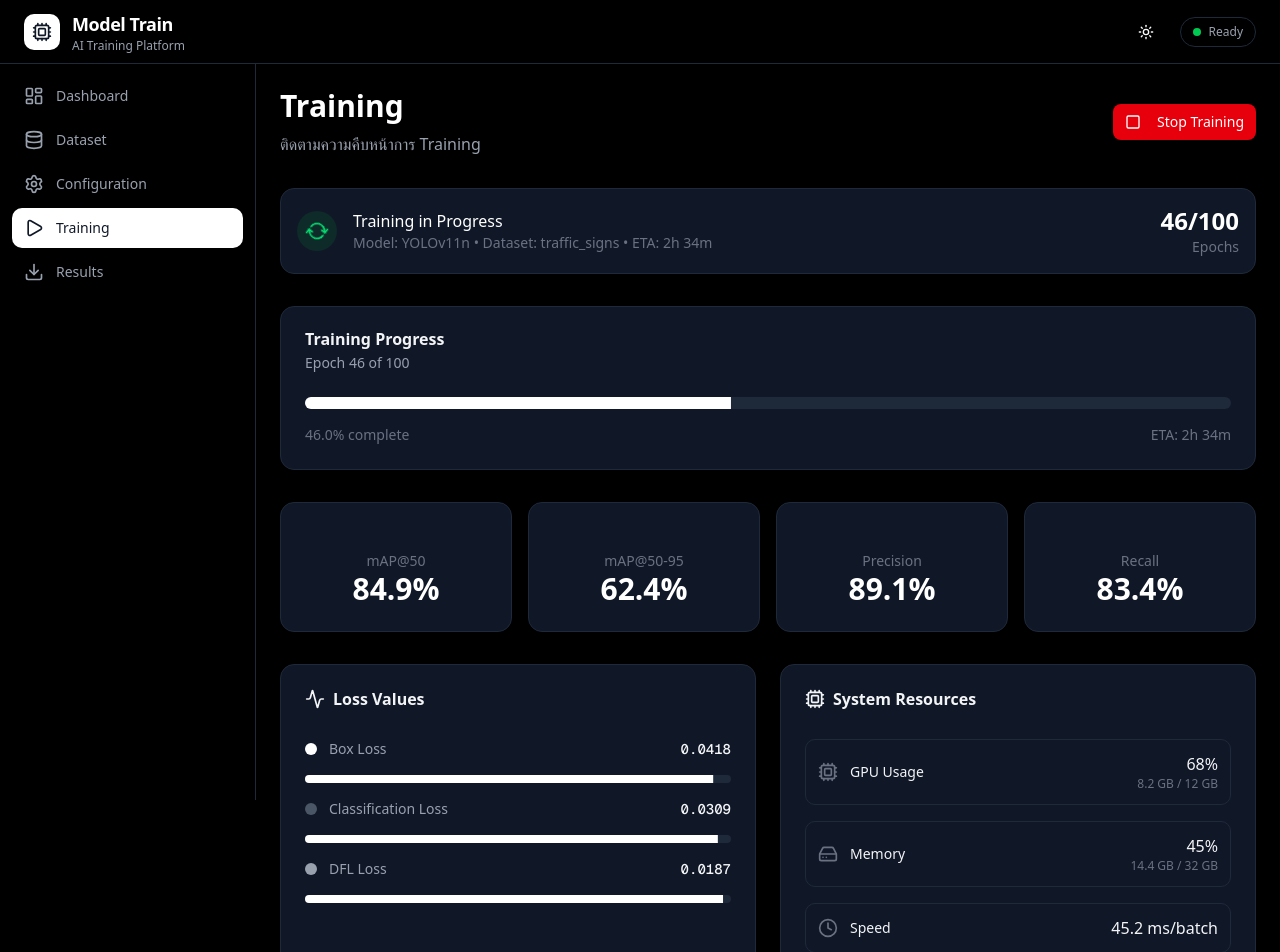
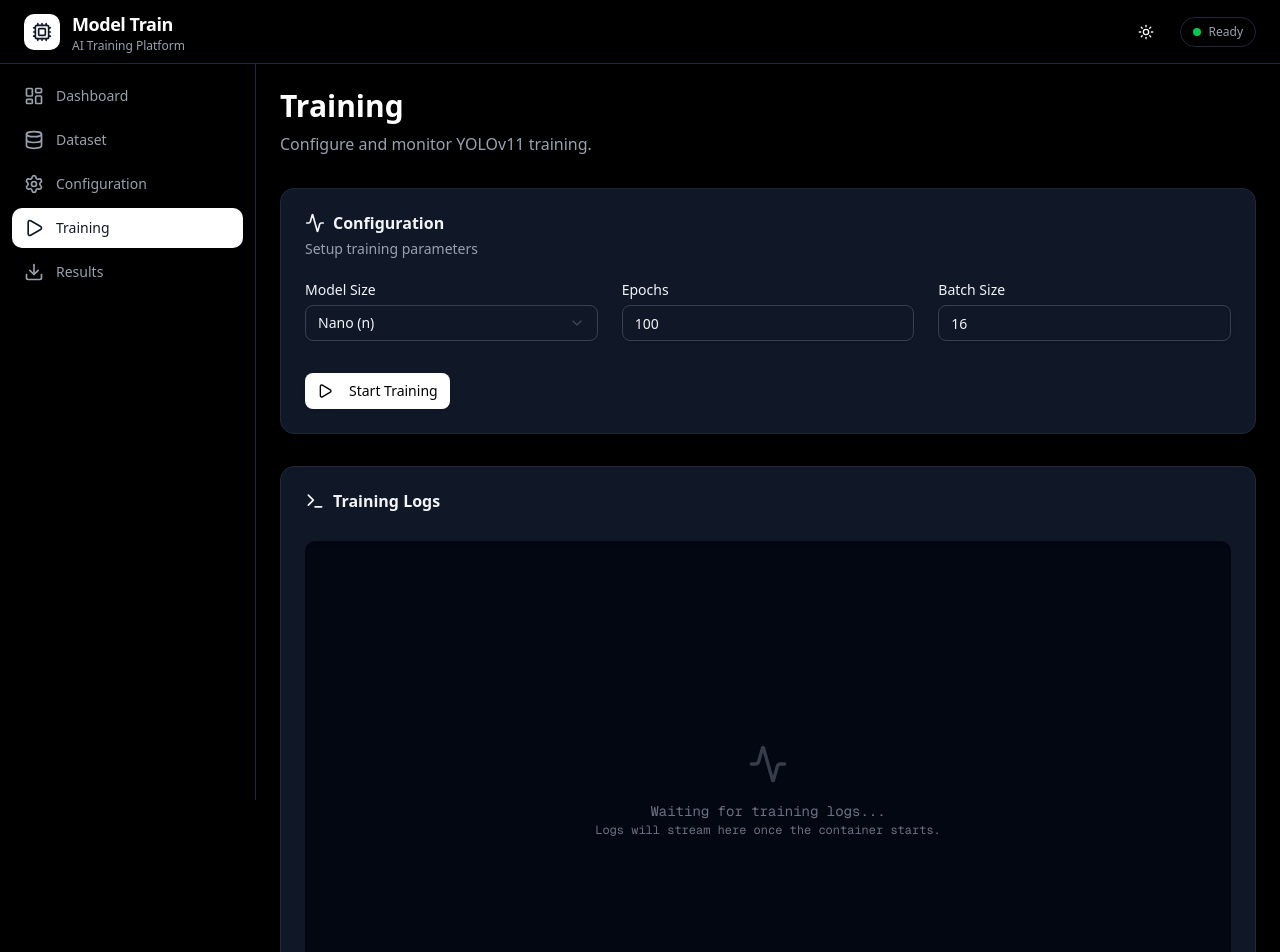
Before and after one commit to Valtheros/AILAB-font, a Next.js app: page /training in a window 1280 px wide. Shown: the top 952 px of the page. Built offline with nearby package versions, Linux system fonts and the light colour scheme.

Commit message:
sudo for train

```diff
--- a/app/training/page.tsx
+++ b/app/training/page.tsx
@@ -1,6 +1,7 @@
 "use client";
 
 import { MainLayout } from "@/components/MainLayout";
+import { Button } from "@/components/ui/button";
 import {
   Card,
   CardContent,
@@ -8,79 +9,131 @@ import {
   CardHeader,
   CardTitle,
 } from "@/components/ui/card";
-import { Button } from "@/components/ui/button";
+import { Input } from "@/components/ui/input";
+import { Label } from "@/components/ui/label";
 import { Progress } from "@/components/ui/progress";
 import {
-  Play,
-  Square,
-  RefreshCw,
-  Clock,
-  Cpu,
-  HardDrive,
-  Activity,
-  Terminal,
-} from "lucide-react";
-import { useState, useEffect } from "react";
+  Select,
+  SelectContent,
+  SelectItem,
+  SelectTrigger,
+  SelectValue,
+} from "@/components/ui/select";
+import { Play, Square, Terminal, Activity, AlertCircle } from "lucide-react";
+import { useState, useRef, useEffect } from "react";
 
-// Mock training data
-const mockMetrics = {
-  epoch: 45,
+export default function TrainingPage() {
+  const [isTraining, setIsTraining] = useState(false);
+  const [containerId, setContainerId] = useState<string | null>(null);
+  const [logs, setLogs] = useState<string>("");
+  const [status, setStatus] = useState<string>("idle");
+  const logContainerRef = useRef<HTMLDivElement>(null);
+
+  // Configuration State
+  const [modelSize, setModelSize] = useState("n");
+  const [epochs, setEpochs] = useState("100");
+  const [batchSize, setBatchSize] = useState("16");
+
+  // Metrics State
+  const [metrics, setMetrics] = useState({
+    epoch: 0,
     totalEpochs: 100,
-  boxLoss: 0.0423,
-  clsLoss: 0.0312,
-  dflLoss: 0.0187,
-  mAP50: 0.847,
-  mAP5095: 0.623,
-  precision: 0.891,
-  recall: 0.834,
-  eta: "2h 34m",
-  speed: "45.2 ms/batch",
+    boxLoss: 0,
+    clsLoss: 0,
+    dflLoss: 0,
+    mAP50: 0,
+    mAP5095: 0,
+    precision: 0,
+    recall: 0,
+    eta: "--:--",
+    speed: "-",
+  });
+
+  const API_URL = "http://localhost:8000";
+
+  const startTraining = async () => {
+    try {
+      setIsTraining(true);
+      setLogs("Starting training container...\n");
+      // Reset metrics
+      setMetrics({
+        epoch: 0,
+        totalEpochs: parseInt(epochs),
+        boxLoss: 0,
+        clsLoss: 0,
+        dflLoss: 0,
+        mAP50: 0,
+        mAP5095: 0,
+        precision: 0,
+        recall: 0,
+        eta: "--:--",
+        speed: "-",
+      });
+
+      const response = await fetch(`${API_URL}/api/train`, {
+        method: "POST",
+        headers: {
+          "Content-Type": "application/json",
+        },
+        body: JSON.stringify({
+          model_size: modelSize,
+          epochs: parseInt(epochs),
+          batch_size: parseInt(batchSize),
+          project_name: "yolo_run_" + Date.now(),
+        }),
+      });
+
+      if (!response.ok) {
+        throw new Error("Failed to start training");
+      }
+
+      const data = await response.json();
+      setContainerId(data.container_id);
+      setStatus("running");
+      setLogs((prev) => prev + `Container started: ${data.container_id}\n`);
+    } catch (error) {
+      console.error(error);
+      setLogs((prev) => prev + `Error starting training: ${error}\n`);
+      setIsTraining(false);
+    }
   };
 
-const mockLogs = [
-  { time: "00:45:23", message: "Epoch 45/100 started" },
-  {
-    time: "00:45:22",
-    message: "Validation complete: mAP50=0.847, mAP50-95=0.623",
-  },
-  {
-    time: "00:44:18",
-    message: "Epoch 44/100 complete: box_loss=0.0431, cls_loss=0.0318",
-  },
-  { time: "00:43:15", message: "Saving checkpoint: best.pt (mAP50=0.847)" },
-  { time: "00:42:10", message: "GPU Memory: 8.2 GB / 12 GB (68%)" },
-  { time: "00:41:05", message: "Epoch 44/100 started" },
-  {
-    time: "00:40:02",
-    message: "Validation complete: mAP50=0.841, mAP50-95=0.618",
-  },
-  {
-    time: "00:38:55",
-    message: "Epoch 43/100 complete: box_loss=0.0445, cls_loss=0.0325",
-  },
-];
 
-export default function TrainingPage() {
-  const [isTraining, setIsTraining] = useState(true);
-  const [metrics, setMetrics] = useState(mockMetrics);
+  // Poll for logs and status
+  useEffect(() => {
+    if (!containerId || status === "exited") return;
 
-  // Simulate training progress
-  useEffect(() => {
-    if (!isTraining) return;
+    const interval = setInterval(async () => {
+      try {
+        // Get Status
+        const statusRes = await fetch(`${API_URL}/api/status/${containerId}`);
+        const statusData = await statusRes.json();
+        setStatus(statusData.status);
 
-    const interval = setInterval(() => {
-      setMetrics((prev) => ({
-        ...prev,
-        epoch: Math.min(prev.epoch + 1, prev.totalEpochs),
-        boxLoss: Math.max(0.01, prev.boxLoss - 0.0005),
-        clsLoss: Math.max(0.01, prev.clsLoss - 0.0003),
-        mAP50: Math.min(0.95, prev.mAP50 + 0.002),
-        mAP5095: Math.min(0.75, prev.mAP5095 + 0.001),
-      }));
-    }, 3000);
+        if (statusData.status === "exited") {
+          setIsTraining(false);
+          setLogs((prev) => prev + "\nTraining completed (container exited).");
+          clearInterval(interval);
+        }
+
+        // Get Logs
+        const logsRes = await fetch(`${API_URL}/api/logs/${containerId}`);
+        const logsData = await logsRes.json();
+        const currentLogs = logsData.logs || "";
+        setLogs(currentLogs);
+
+        // Auto-scroll to bottom
+        if (logContainerRef.current) {
+          logContainerRef.current.scrollTop =
+            logContainerRef.current.scrollHeight;
+        }
+      } catch (error) {
+        console.error("Polling error:", error);
+      }
+    }, 2000);
 
     return () => clearInterval(interval);
-  }, [isTraining]);
+  }, [containerId, status]);
 
   const progressPercent = (metrics.epoch / metrics.totalEpochs) * 100;
 
@@ -94,39 +147,91 @@ export default function TrainingPage() {
               Training
             </h1>
             <p className="mt-2 text-gray-600 dark:text-gray-400">
-              ติดตามความคืบหน้าการ Training
+              Configure and monitor YOLOv11 training.
             </p>
           </div>
           <div className="flex items-center gap-3">
-            {isTraining ? (
+            {/* Only show stop button if running. Start button is inside config below/modal,
+                 but we can keep a global action if desired. For now, let's keep it simple. */}
+            {isTraining && (
               <Button
                 variant="destructive"
                 onClick={() => setIsTraining(false)}
+                disabled={status === "exited"}
               >
                 <Square className="mr-2 h-4 w-4" />
                 Stop Training
-              </Button>
-            ) : (
-              <Button onClick={() => setIsTraining(true)}>
-                <Play className="mr-2 h-4 w-4" />
-                Start Training
               </Button>
             )}
           </div>
         </div>
 
+        {/* Configuration Section (Visible when idle) */}
+        {!isTraining && status !== "running" && (
+          <Card>
+            <CardHeader>
+              <CardTitle className="flex items-center gap-2">
+                <Activity className="h-5 w-5" />
+                Configuration
+              </CardTitle>
+              <CardDescription>Setup training parameters</CardDescription>
+            </CardHeader>
+            <CardContent className="space-y-4">
+              <div className="grid grid-cols-1 gap-6 md:grid-cols-3">
+                <div className="space-y-2">
+                  <Label>Model Size</Label>
+                  <Select value={modelSize} onValueChange={setModelSize}>
+                    <SelectTrigger>
+                      <SelectValue placeholder="Select model size" />
+                    </SelectTrigger>
+                    <SelectContent>
+                      <SelectItem value="n">Nano (n)</SelectItem>
+                      <SelectItem value="s">Small (s)</SelectItem>
+                      <SelectItem value="m">Medium (m)</SelectItem>
+                      <SelectItem value="l">Large (l)</SelectItem>
+                      <SelectItem value="x">Extra Large (x)</SelectItem>
+                    </SelectContent>
+                  </Select>
+                </div>
+                <div className="space-y-2">
+                  <Label>Epochs</Label>
+                  <Input
+                    type="number"
+                    value={epochs}
+                    onChange={(e) => setEpochs(e.target.value)}
+                  />
+                </div>
+                <div className="space-y-2">
+                  <Label>Batch Size</Label>
+                  <Input
+                    type="number"
+                    value={batchSize}
+                    onChange={(e) => setBatchSize(e.target.value)}
+                  />
+                </div>
+              </div>
+              <div className="pt-4">
+                <Button className="w-full md:w-auto" onClick={startTraining}>
+                  <Play className="mr-2 h-4 w-4" /> Start Training
+                </Button>
+              </div>
+            </CardContent>
+          </Card>
+        )}
+
         {/* Status Banner */}
         {isTraining && (
           <div className="flex items-center gap-4 rounded-xl border border-gray-200 bg-gray-50 p-4 dark:border-gray-800 dark:bg-gray-900">
             <div className="flex h-10 w-10 items-center justify-center rounded-full bg-green-100 dark:bg-green-900/30">
-              <RefreshCw className="h-5 w-5 animate-spin text-green-600 dark:text-green-400" />
+              <Activity className="h-5 w-5 animate-spin text-green-600 dark:text-green-400" />
             </div>
             <div className="flex-1">
               <p className="font-medium text-gray-900 dark:text-white">
                 Training in Progress
               </p>
               <p className="text-sm text-gray-500">
-                Model: YOLOv11n • Dataset: traffic_signs • ETA: {metrics.eta}
+                Model: YOLOv11{modelSize} • Batch: {batchSize} • Status:{" "}
+                {status}
               </p>
             </div>
             <div className="text-right">
@@ -138,6 +243,9 @@ export default function TrainingPage() {
           </div>
         )}
 
+        {/* Metrics Display (Only visible when training or logs exist) */}
+        {(isTraining || logs) && (
+          <>
             {/* Progress */}
             <Card>
               <CardHeader>
@@ -201,107 +309,11 @@ export default function TrainingPage() {
                 </CardContent>
               </Card>
             </div>
-
-        {/* Loss Charts and System Info */}
-        <div className="grid grid-cols-1 gap-6 lg:grid-cols-2">
-          {/* Loss Values */}
-          <Card>
-            <CardHeader>
-              <CardTitle className="flex items-center gap-2">
-                <Activity className="h-5 w-5" />
-                Loss Values
-              </CardTitle>
-            </CardHeader>
-            <CardContent>
-              <div className="space-y-4">
-                <div className="flex items-center justify-between">
-                  <div className="flex items-center gap-3">
-                    <div className="h-3 w-3 rounded-full bg-gray-900 dark:bg-white" />
-                    <span className="text-sm text-gray-600 dark:text-gray-400">
-                      Box Loss
-                    </span>
-                  </div>
-                  <span className="font-mono text-sm font-medium">
-                    {metrics.boxLoss.toFixed(4)}
-                  </span>
-                </div>
-                <Progress value={(1 - metrics.boxLoss) * 100} className="h-2" />
-
-                <div className="flex items-center justify-between">
-                  <div className="flex items-center gap-3">
-                    <div className="h-3 w-3 rounded-full bg-gray-600" />
-                    <span className="text-sm text-gray-600 dark:text-gray-400">
-                      Classification Loss
-                    </span>
-                  </div>
-                  <span className="font-mono text-sm font-medium">
-                    {metrics.clsLoss.toFixed(4)}
-                  </span>
-                </div>
-                <Progress value={(1 - metrics.clsLoss) * 100} className="h-2" />
-
-                <div className="flex items-center justify-between">
-                  <div className="flex items-center gap-3">
-                    <div className="h-3 w-3 rounded-full bg-gray-400" />
-                    <span className="text-sm text-gray-600 dark:text-gray-400">
-                      DFL Loss
-                    </span>
-                  </div>
-                  <span className="font-mono text-sm font-medium">
-                    {metrics.dflLoss.toFixed(4)}
-                  </span>
-                </div>
-                <Progress value={(1 - metrics.dflLoss) * 100} className="h-2" />
-              </div>
-            </CardContent>
-          </Card>
-
-          {/* System Info */}
-          <Card>
-            <CardHeader>
-              <CardTitle className="flex items-center gap-2">
-                <Cpu className="h-5 w-5" />
-                System Resources
-              </CardTitle>
-            </CardHeader>
-            <CardContent>
-              <div className="space-y-4">
-                <div className="flex items-center justify-between rounded-lg border border-gray-200 p-3 dark:border-gray-800">
-                  <div className="flex items-center gap-3">
-                    <Cpu className="h-5 w-5 text-gray-500" />
-                    <span className="text-sm">GPU Usage</span>
-                  </div>
-                  <div className="text-right">
-                    <span className="font-medium">68%</span>
-                    <p className="text-xs text-gray-500">8.2 GB / 12 GB</p>
-                  </div>
-                </div>
-
-                <div className="flex items-center justify-between rounded-lg border border-gray-200 p-3 dark:border-gray-800">
-                  <div className="flex items-center gap-3">
-                    <HardDrive className="h-5 w-5 text-gray-500" />
-                    <span className="text-sm">Memory</span>
-                  </div>
-                  <div className="text-right">
-                    <span className="font-medium">45%</span>
-                    <p className="text-xs text-gray-500">14.4 GB / 32 GB</p>
-                  </div>
-                </div>
-
-                <div className="flex items-center justify-between rounded-lg border border-gray-200 p-3 dark:border-gray-800">
-                  <div className="flex items-center gap-3">
-                    <Clock className="h-5 w-5 text-gray-500" />
-                    <span className="text-sm">Speed</span>
-                  </div>
-                  <span className="font-medium">{metrics.speed}</span>
-                </div>
-              </div>
-            </CardContent>
-          </Card>
-        </div>
+          </>
+        )}
 
         {/* Training Logs */}
-        <Card>
+        <Card className="flex-1">
           <CardHeader>
             <CardTitle className="flex items-center gap-2">
               <Terminal className="h-5 w-5" />
@@ -309,13 +321,21 @@ export default function TrainingPage() {
             </CardTitle>
           </CardHeader>
           <CardContent>
-            <div className="max-h-64 overflow-y-auto rounded-lg bg-gray-900 p-4 font-mono text-sm">
-              {mockLogs.map((log, index) => (
-                <div key={index} className="flex gap-4 py-1">
-                  <span className="text-gray-500">[{log.time}]</span>
-                  <span className="text-gray-300">{log.message}</span>
+            <div
+              ref={logContainerRef}
+              className="h-[500px] w-full overflow-y-auto rounded-lg bg-gray-950 p-6 font-mono text-sm leading-relaxed text-green-400 shadow-inner"
+            >
+              {logs ? (
+                <pre className="whitespace-pre-wrap font-mono">{logs}</pre>
+              ) : (
+                <div className="flex h-full flex-col items-center justify-center text-gray-500">
+                  <Activity className="mb-4 h-10 w-10 animate-pulse opacity-50" />
+                  <p>Waiting for training logs...</p>
+                  <p className="text-xs">
+                    Logs will stream here once the container starts.
+                  </p>
                 </div>
-              ))}
+              )}
             </div>
           </CardContent>
         </Card>
```
Lines whose indentation alone changed are shown as unchanged.
